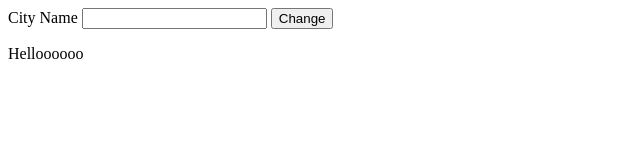
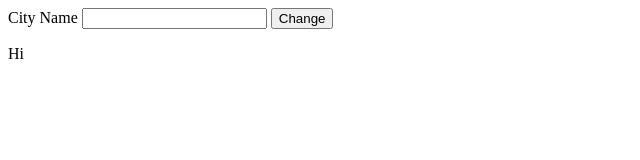
Before and after one commit to Tiramisu800/Practice4, a website: page index.html in a window 1280 px wide. Shown: the full height of the page, 0-640 px from the left. Drawn offline with Linux system fonts and the light colour scheme.

Commit message:
Update index.html

```diff
--- a/index.html
+++ b/index.html
@@ -9,7 +9,9 @@
             <label for="cInput">City Name</label>
             <input id="cInput" type="text" name="cName">
             <button type="submit">Change</button>
+
         </form>
-<p>Helloooooo</p>
+<p>Hi</p>
+
 </body>
 </html>
```
